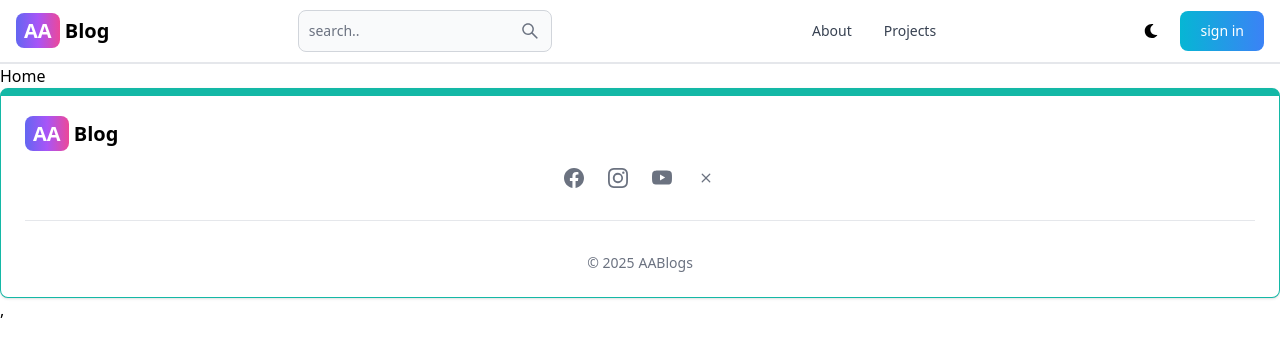
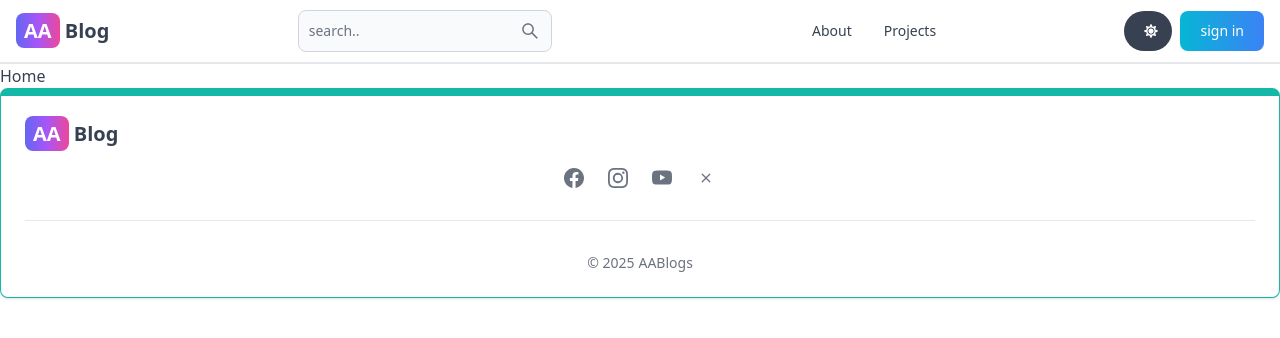
Before and after one commit to AnmolArya5/blog-youtube, a React (Vite) app in the folder frontend/: page / in a window 1280 px wide. Shown: the top 338 px of the page. Built offline with nearby package versions, Linux system fonts and the light colour scheme.

Commit message:
complete dark mode

```diff
--- a/frontend/src/components/Header.jsx
+++ b/frontend/src/components/Header.jsx
@@ -2,12 +2,15 @@ import React from 'react';
 import { Avatar, Button,  Dropdown,  DropdownDivider,  DropdownHeader,  DropdownItem,  Navbar,  TextInput } from 'flowbite-react';
 import { Link, useLocation } from 'react-router-dom'
 import {AiOutlineSearch} from 'react-icons/ai';
-import {FaMoon} from 'react-icons/fa';
+import {FaMoon, FaSun } from 'react-icons/fa';
 import {NavbarCollapse, NavbarLink, NavbarToggle } from 'flowbite-react';
-import { useSelector } from 'react-redux';
+import { useSelector, useDispatch } from 'react-redux';
+import { toggleTheme } from '../redux/theme/themeSlice.js';
 
 export default function Header() {
   const path = useLocation().pathname;
+  const dispatch = useDispatch();
+  const theme = useSelector((state) => state.theme.theme);
   const {currentUser} = useSelector(state => state.user)
   return (
     <Navbar className='border-b-2'>
@@ -26,9 +29,14 @@ export default function Header() {
          <AiOutlineSearch />
       </Button>
       <div className="flex gap-2 md:order-2">
-        <Button className='w-12 h-10 hidden sm:inline' color='purpalToBule' >
-            <FaMoon />
-        </Button>
+        <Button
+           className="w-12 h-10 hidden sm:inline"
+           color="gray"
+           pill
+           onClick ={() => dispatch(toggleTheme())}>
+            {theme === 'light' ? <FaSun/> : <FaMoon/> }
+
+       </Button>
         {currentUser ? (
           <Dropdown arrowIcon={false}
           inline
@@ -38,7 +46,7 @@ export default function Header() {
               img={currentUser.profilePicture}
               rounded
             />
-          }
+        }
           >
             <DropdownHeader>
               <span className='block text-sm font-medium'>{currentUser.username}</span>
--- /dev/null
+++ b/frontend/src/components/ThemeProvider.jsx
@@ -0,0 +1,14 @@
+import React from 'react'
+import { useSelector } from 'react-redux'
+
+export default function ThemeProvider({children}) {
+    const { theme } = useSelector(state => state.theme);
+  return (
+    <div className={theme}>
+        <div className='bg-white text-gray-700 dark:text-gray-200 dark:bg-[rgb(16,23,42)] min-h-screen'>
+            {children}
+        </div>
+
+    </div>
+  )
+};
--- a/frontend/src/main.jsx
+++ b/frontend/src/main.jsx
@@ -5,11 +5,16 @@ import App from './App.jsx'
 import { store, persistor } from './redux/store.js';
 import { Provider } from 'react-redux';
 import { PersistGate } from 'redux-persist/integration/react';
+import ThemeProvider from './components/themeProvider.jsx';
+
+
 
 createRoot(document.getElementById('root')).render(
   <PersistGate persistor={persistor}>
   <Provider store={store}>
-    <App />
+    <ThemeProvider>
+      <App />
+    </ThemeProvider>
   </Provider>,
   </PersistGate>
 )
--- a/frontend/src/redux/store.js
+++ b/frontend/src/redux/store.js
@@ -1,10 +1,13 @@
 import { configureStore, combineReducers } from '@reduxjs/toolkit';
 import userReducer from './user/userSlice';
+import themeReducer from './theme/themeSlice.js';
 import { persistReducer, persistStore } from 'redux-persist';
 import storage from 'redux-persist/lib/storage';
 
+
 const rootReducer = combineReducers({
   user: userReducer,
+  theme: themeReducer,
 });
 
 const persistConfig = {
--- /dev/null
+++ b/frontend/src/redux/theme/themeSlice.js
@@ -0,0 +1,20 @@
+import { createSlice } from "@reduxjs/toolkit";
+
+
+const initialState = {
+    theme: 'light',
+};
+
+const themeSlice = createSlice({
+    name: 'theme',
+    initialState,
+    reducers: {
+        toggleTheme: (state) => {
+            state.theme = state.theme === 'light' ? 'dark' : 'light';
+        },
+    }
+});
+
+export const {toggleTheme} = themeSlice.actions;
+
+export default themeSlice.reducer;
```
